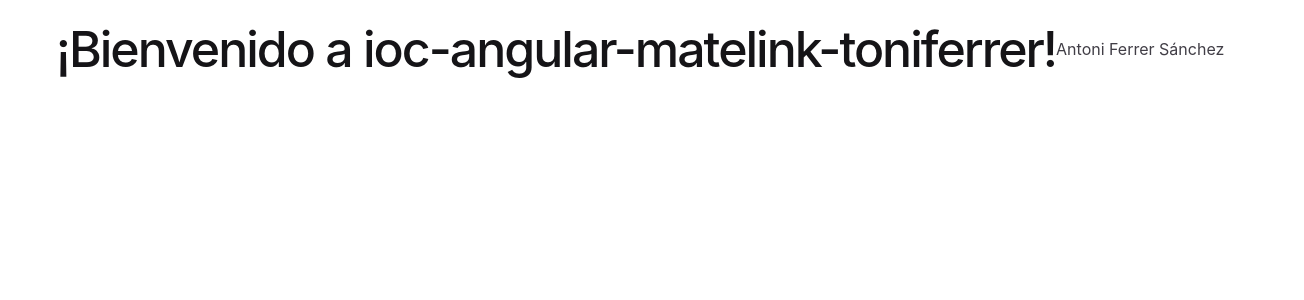
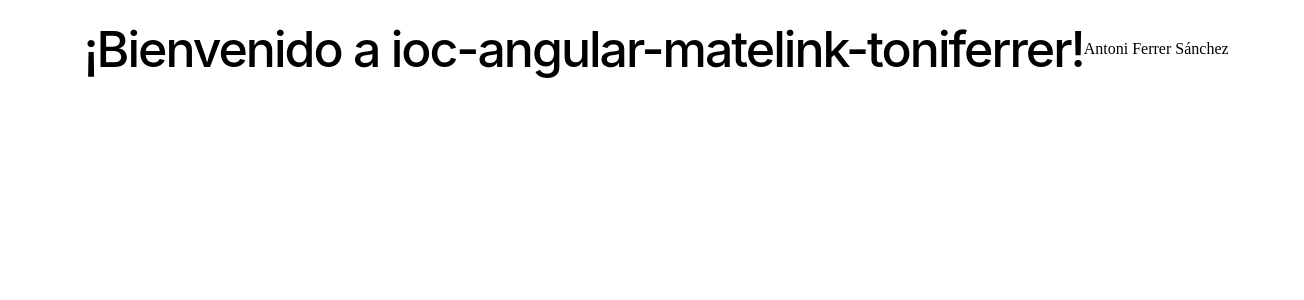
Before and after one commit to toniferrer/ioc-angular-matelink-toniferrer, an Angular app: page / in a window 1280 px wide. Shown: the top 300 px of the page, 1304 px wide, since content can reach past the window. Built offline with nearby package versions, Linux system fonts and the light colour scheme.

Commit message:
Style updated

```diff
--- a/src/app/app.component.html
+++ b/src/app/app.component.html
@@ -1,69 +1,3 @@
-<style>
-  :host {
-    --bright-blue: oklch(51.01% 0.274 263.83);
-    --electric-violet: oklch(53.18% 0.28 296.97);
-    --french-violet: oklch(47.66% 0.246 305.88);
-    --vivid-pink: oklch(69.02% 0.277 332.77);
-    --hot-red: oklch(61.42% 0.238 15.34);
-    --orange-red: oklch(63.32% 0.24 31.68);
-
-    --gray-900: oklch(19.37% 0.006 300.98);
-    --gray-700: oklch(36.98% 0.014 302.71);
-    --gray-400: oklch(70.9% 0.015 304.04);
-
-    --red-to-pink-to-purple-vertical-gradient: linear-gradient(
-      180deg,
-      var(--orange-red) 0%,
-      var(--vivid-pink) 50%,
-      var(--electric-violet) 100%
-    );
-
-    --red-to-pink-to-purple-horizontal-gradient: linear-gradient(
-      90deg,
-      var(--orange-red) 0%,
-      var(--vivid-pink) 50%,
-      var(--electric-violet) 100%
-    );
-
-    --pill-accent: var(--bright-blue);
-
-    font-family: "Inter", -apple-system, BlinkMacSystemFont, "Segoe UI", Roboto,
-      Helvetica, Arial, sans-serif, "Apple Color Emoji", "Segoe UI Emoji",
-      "Segoe UI Symbol";
-    box-sizing: border-box;
-    -webkit-font-smoothing: antialiased;
-    -moz-osx-font-smoothing: grayscale;
-  }
-
-  h1 {
-    font-size: 3.125rem;
-    color: var(--gray-900);
-    font-weight: 500;
-    line-height: 100%;
-    letter-spacing: -0.125rem;
-    margin: 0;
-    font-family: "Inter Tight", -apple-system, BlinkMacSystemFont, "Segoe UI", Roboto,
-      Helvetica, Arial, sans-serif, "Apple Color Emoji", "Segoe UI Emoji",
-      "Segoe UI Symbol";
-  }
-
-  p {
-    margin: 0;
-    color: var(--gray-700);
-  }
-
-  main {
-    width: 100%;
-    min-height: 100%;
-    display: flex;
-    justify-content: center;
-    align-items: center;
-    padding: 1rem;
-    box-sizing: inherit;
-    position: relative;
-  }
-</style>
-
 <main class="main">
   <h1>¡Bienvenido a ioc-angular-matelink-toniferrer!</h1>
   <p>Antoni Ferrer Sánchez</p>
--- a/src/app/app.component.scss
+++ b/src/app/app.component.scss
@@ -0,0 +1,32 @@
+:host {
+    background-color: white;
+    color: black;
+  }
+
+  h1 {
+    font-size: 3.125rem;
+    color: var(--gray-900);
+    font-weight: 500;
+    line-height: 100%;
+    letter-spacing: -0.125rem;
+    margin: 0;
+    font-family: "Inter Tight", -apple-system, BlinkMacSystemFont, "Segoe UI", Roboto,
+      Helvetica, Arial, sans-serif, "Apple Color Emoji", "Segoe UI Emoji",
+      "Segoe UI Symbol";
+  }
+
+  p {
+    margin: 0;
+    color: var(--gray-700);
+  }
+
+  main {
+    width: 100%;
+    min-height: 100%;
+    display: flex;
+    justify-content: center;
+    align-items: center;
+    padding: 1rem;
+    box-sizing: inherit;
+    position: relative;
+  }
```
